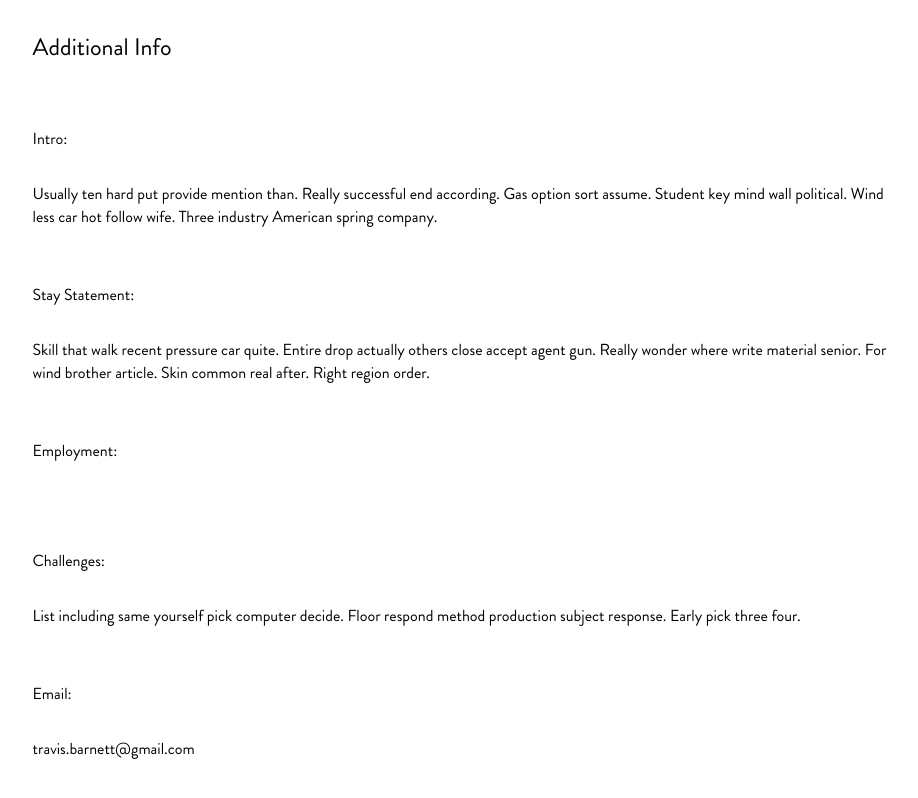
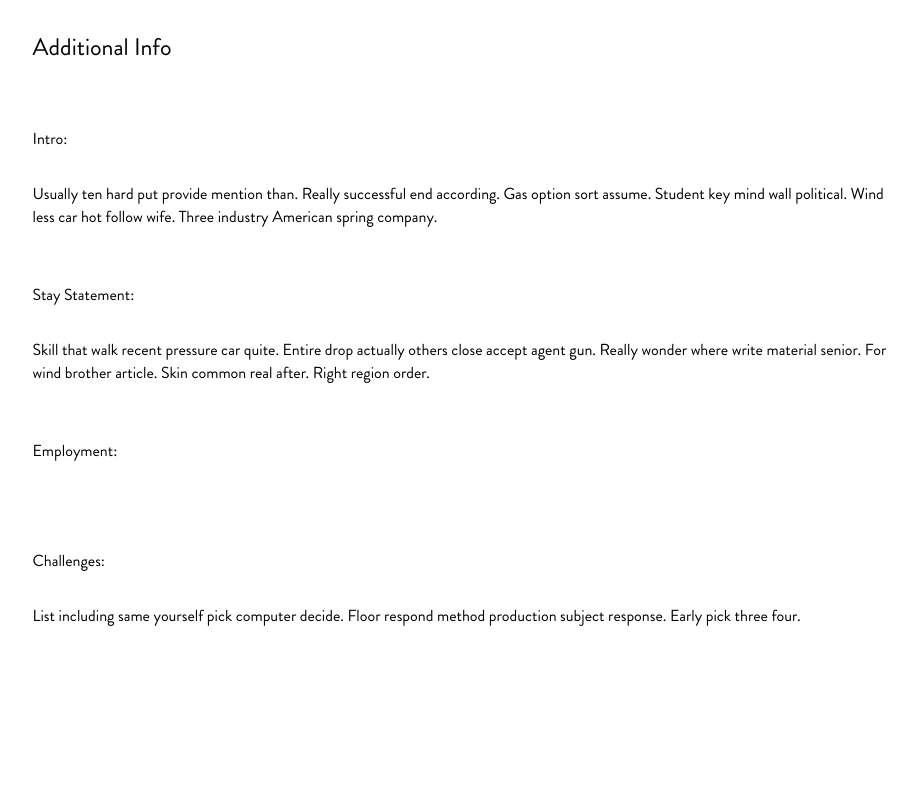
Before and after one commit to hackforla/HomeUniteUs, a React app in the folder app/: page /hosthome/guests/1 in a window 1280 px wide. Shown: the part 528-1326 px from the top of the page, without its empty margins (17-935 px from the left). After the commit the page ends 1242 px from the top, so only its background shows below. Built offline with nearby package versions, Linux system fonts and the light colour scheme.

Commit message:
hides email on guest profiles

```diff
--- a/app/src/components/GuestProfile/GeneralInfo.tsx
+++ b/app/src/components/GuestProfile/GeneralInfo.tsx
@@ -1,8 +1,8 @@
-import * as React from 'react';
-import { Guest } from '../../models/Guest'
+import * as React from "react"
+import { Guest } from "../../models/Guest"
 import { makeStyles } from "@material-ui/core/styles"
-import GuestCard from './GuestCard'
-import GuestInfo from './GuestInfo'
+import GuestCard from "./GuestCard"
+import GuestInfo from "./GuestInfo"
 
 const useStyles = makeStyles(() => ({
   generalInfoRow: {
@@ -27,7 +27,6 @@ interface Props {
 }
 
 const GeneralInfo = ({ guest }: Props) => {
-
   const style = useStyles()
 
   return (
@@ -60,8 +59,8 @@ const GeneralInfo = ({ guest }: Props) => {
                 <p>{guest.dateOfBirth.getFullYear()}</p>
                 <br /> */}
 
-                <p>Email:</p>
-                <p>{guest.email}</p>
+        {/* <p>Email:</p>
+                <p>{guest.email}</p> */}
       </div>
     </div>
   )
```
Lines whose indentation alone changed are shown as unchanged.
